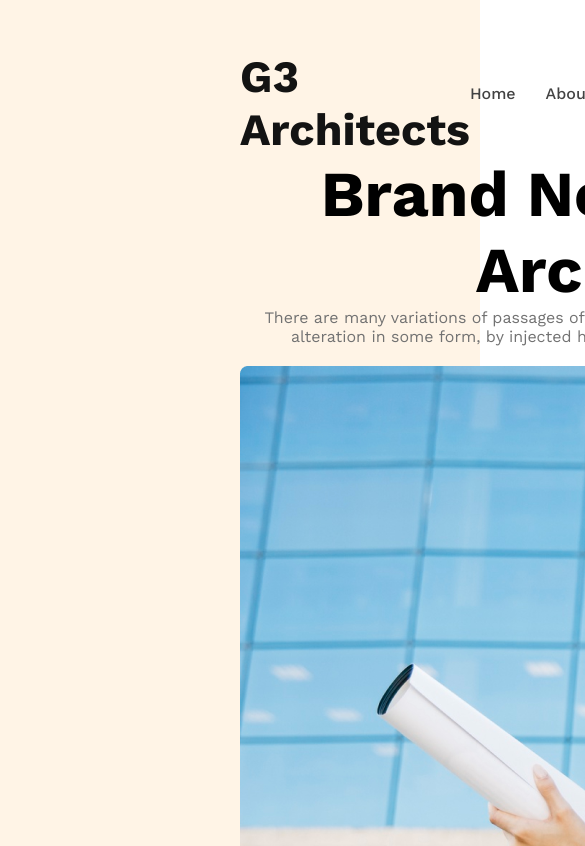
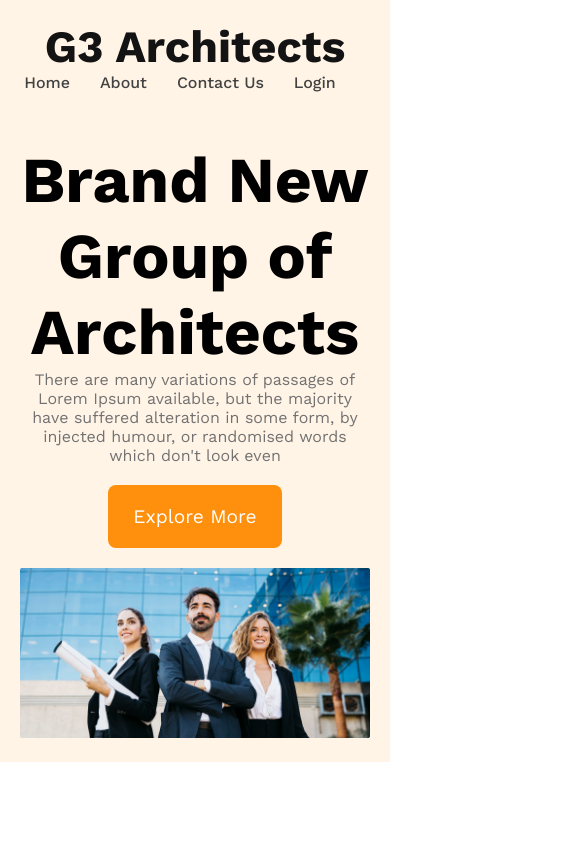
Before and after one commit to khan-shimul/G3-Arch, a plain HTML site: page index.html in a window 390 px wide. Shown: the top 846 px of the page, 585 px wide, since content can reach past the window. Drawn offline with nearby package versions, Linux system fonts and the light colour scheme.

Commit message:
responsive for small and medium devices

```diff
--- a/index.html
+++ b/index.html
@@ -3,10 +3,11 @@
 <head>
     <meta charset="UTF-8">
     <meta name="viewport" content="width=device-width, initial-scale=1.0">
-    <title>G3 Arch</title>
+    <title>G3 Architects</title>
     <link rel="stylesheet" href="styles/style.css">
 </head>
 <body>
+    <!-- Header Section -->
     <header>
         <nav>
             <h3 class="nav-title">G3 Architects</h3>
@@ -26,6 +27,7 @@
             <img src="./images/banner.png" alt="">
         </div>
     </header>
+    <!-- Header End -->
     <main>
 
     </main>
--- a/styles/style.css
+++ b/styles/style.css
@@ -1,10 +1,20 @@
 /* Font Family */
 @import url('https://fonts.googleapis.com/css2?family=Work+Sans:wght@400;500;600;700&display=swap');
 
+/* Shared Styles */
 *{
     font-family: 'Work Sans', sans-serif;
     margin: 0;
     padding: 0;
+}
+.btn-primary{
+    color: #fff;
+    font-size: 1.2rem;
+    border: none;
+    border-radius: 8px;
+    padding: 20px 25px;
+    cursor: pointer;
+    background: #FF900E;
 }
 
 /* Header Styles */
@@ -38,13 +48,42 @@ nav li a{
 
 /* Banner Styles */
 .banner-content{
-    width: 800px;
+    max-width: 800px;
     text-align: center;
+    margin: 0 auto;
 }
 .banner-title{
+    margin-top: 50px;
     font-size: 4rem;
     font-weight: 700;
 }
 .banner-description{
     color: #727272;
+    margin-bottom: 20px;
 }
+.banner img{
+    margin-top: 20px;
+    width: 100%;
+}
+
+/* Responsive Media */
+
+/* Mobile Device */
+@media screen and (max-width:576px){
+    header{
+        padding: 20px;
+    }
+    nav{
+        flex-direction: column;
+    }
+}
+
+/* Medium Device */
+@media screen and (min-width:576px) and (max-width:960px) {
+    header{
+        padding: 50px;
+    }
+    nav{
+        flex-direction: column;
+    }
+}
```
